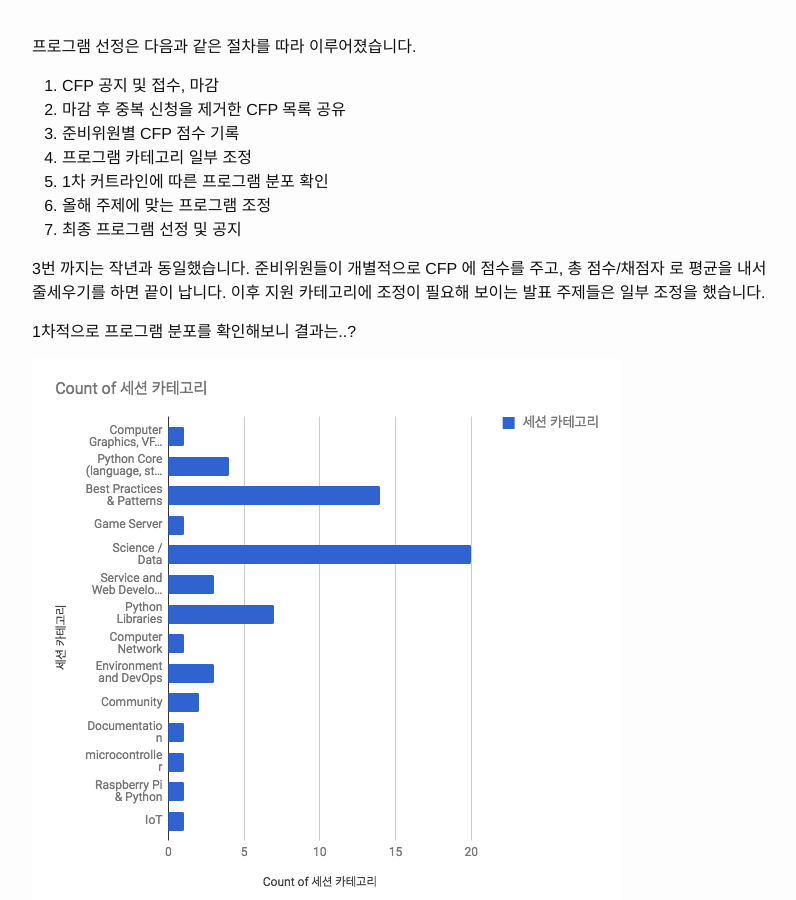
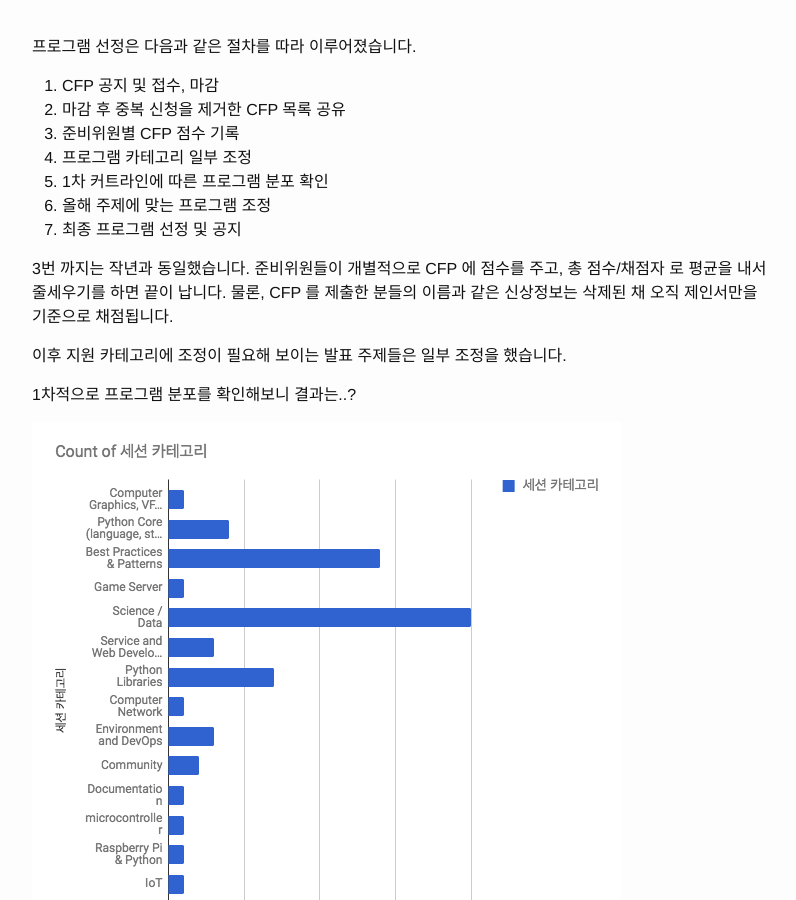
Before and after one commit to pythonkr/blog, a Jekyll site: the page built from _posts/2017-07-31-python-korea-program-selection.md, in a window 1280 px wide and 900 px high, scrolled down 2037 px. Shown: the whole window, without its empty margins (238-1034 px from the left). Built offline with Jekyll 4.4.1, drawn with Linux system fonts in a browser that asks for light colours; comment, search, counter and statistics services are not loaded.

Commit message:
Update 2017-07-31-python-korea-program-selection.md

```diff
--- a/_posts/2017-07-31-python-korea-program-selection.md
+++ b/_posts/2017-07-31-python-korea-program-selection.md
@@ -51,6 +51,8 @@ CFP 중 무려 31.5 % 가 Data/Science 세션 이었습니다! 작년 보다는
 
 
 3번 까지는 작년과 동일했습니다. 준비위원들이 개별적으로 CFP 에 점수를 주고, 총 점수/채점자 로 평균을 내서 줄세우기를 하면 끝이 납니다.
+물론, CFP 를 제출한 분들의 이름과 같은 신상정보는 삭제된 채 오직 제인서만을 기준으로 채점됩니다.
+
 이후 지원 카테고리에 조정이 필요해 보이는 발표 주제들은 일부 조정을 했습니다.
 
 1차적으로 프로그램 분포를 확인해보니 결과는..?
```
